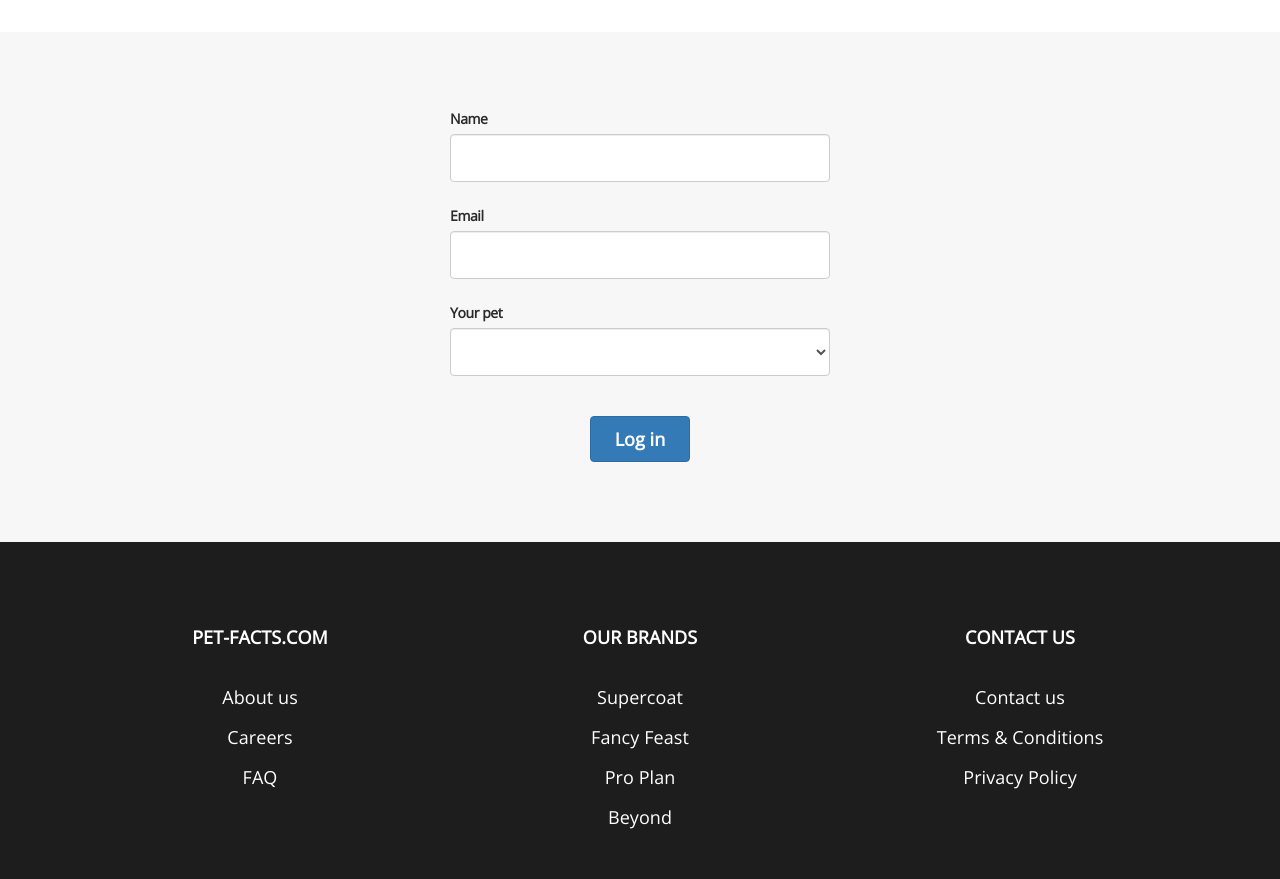
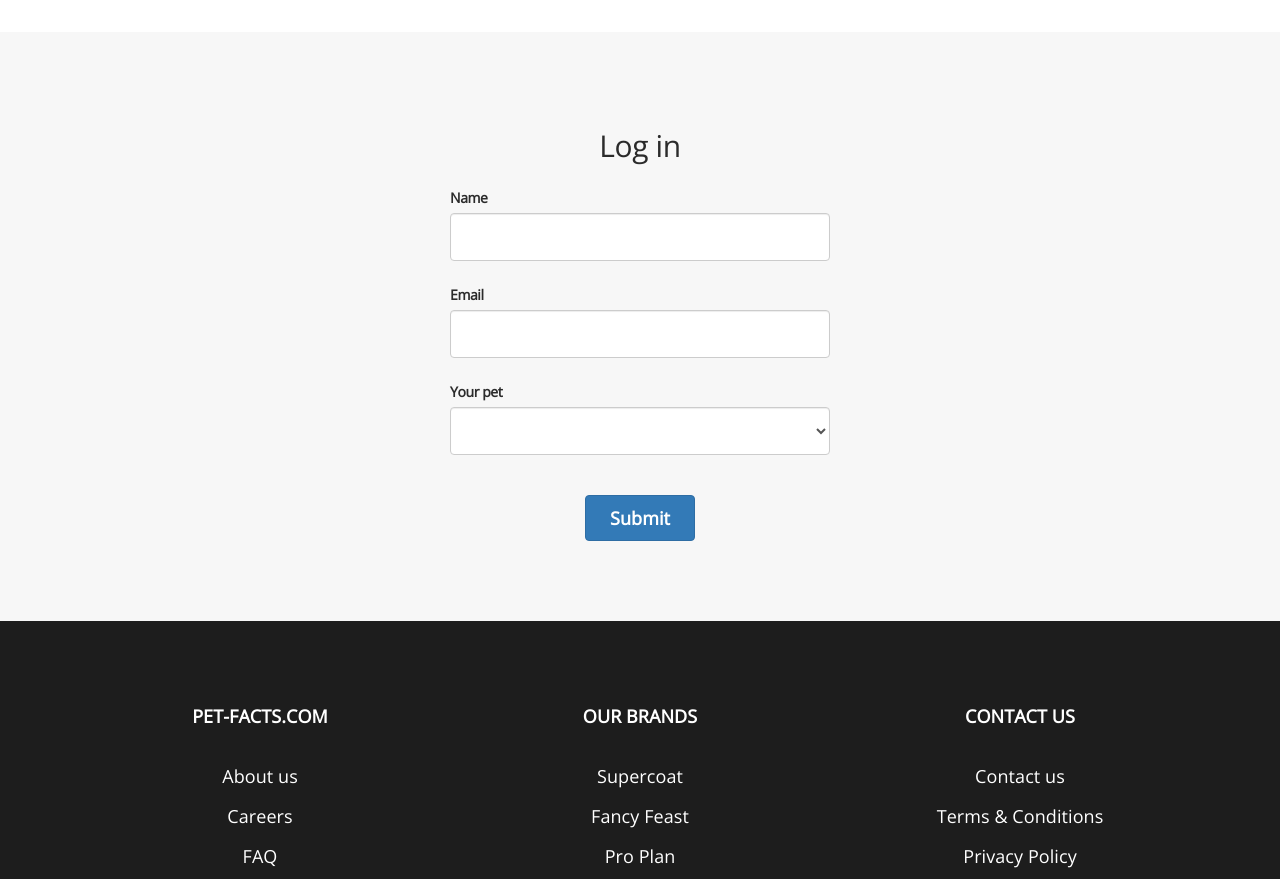
Before and after one commit to e-popovic/ey-task, an Angular app: page / in a window 1280 px wide. Shown: the part 3560-4439 px from the top of the page. Built offline with nearby package versions, Linux system fonts and the light colour scheme; what @localia/ngx-cookie-consent would draw is missing.

Commit message:
log in title

```diff
--- a/src/app/components/content/content-pet-facts/content-pet-facts.component.html
+++ b/src/app/components/content/content-pet-facts/content-pet-facts.component.html
@@ -3,11 +3,11 @@
 
   <div class="all-animals">
     <app-content-animal [reverseOrder]="catData['reverseOrder']" [title]="catData['title']"
-                        [imgSrc]="catData['imgSrc']" [passages]="catData['passages']">>
+                        [imgSrc]="catData['imgSrc']" [passages]="catData['passages']">
     </app-content-animal>
 
     <app-content-animal [reverseOrder]="dogData['reverseOrder']" [title]="dogData['title']"
-                        [imgSrc]="dogData['imgSrc']" [passages]="dogData['passages']">>
+                        [imgSrc]="dogData['imgSrc']" [passages]="dogData['passages']">
     </app-content-animal>
   </div>
 
--- a/src/app/components/footer/footer-form/footer-form.component.html
+++ b/src/app/components/footer/footer-form/footer-form.component.html
@@ -1,4 +1,5 @@
 <form [formGroup]="registerForm" (ngSubmit)="onSubmit()" class="full-component">
+  <h2>Log in</h2>
   <div class="inputs">
     <div>
       <label class="form-label">Name</label>
@@ -32,6 +33,6 @@
   </div>
 
   <div class="text-center">
-    <button class="btn btn-primary">Log in</button>
+    <button class="btn btn-primary">Submit</button>
   </div>
 </form>
```
